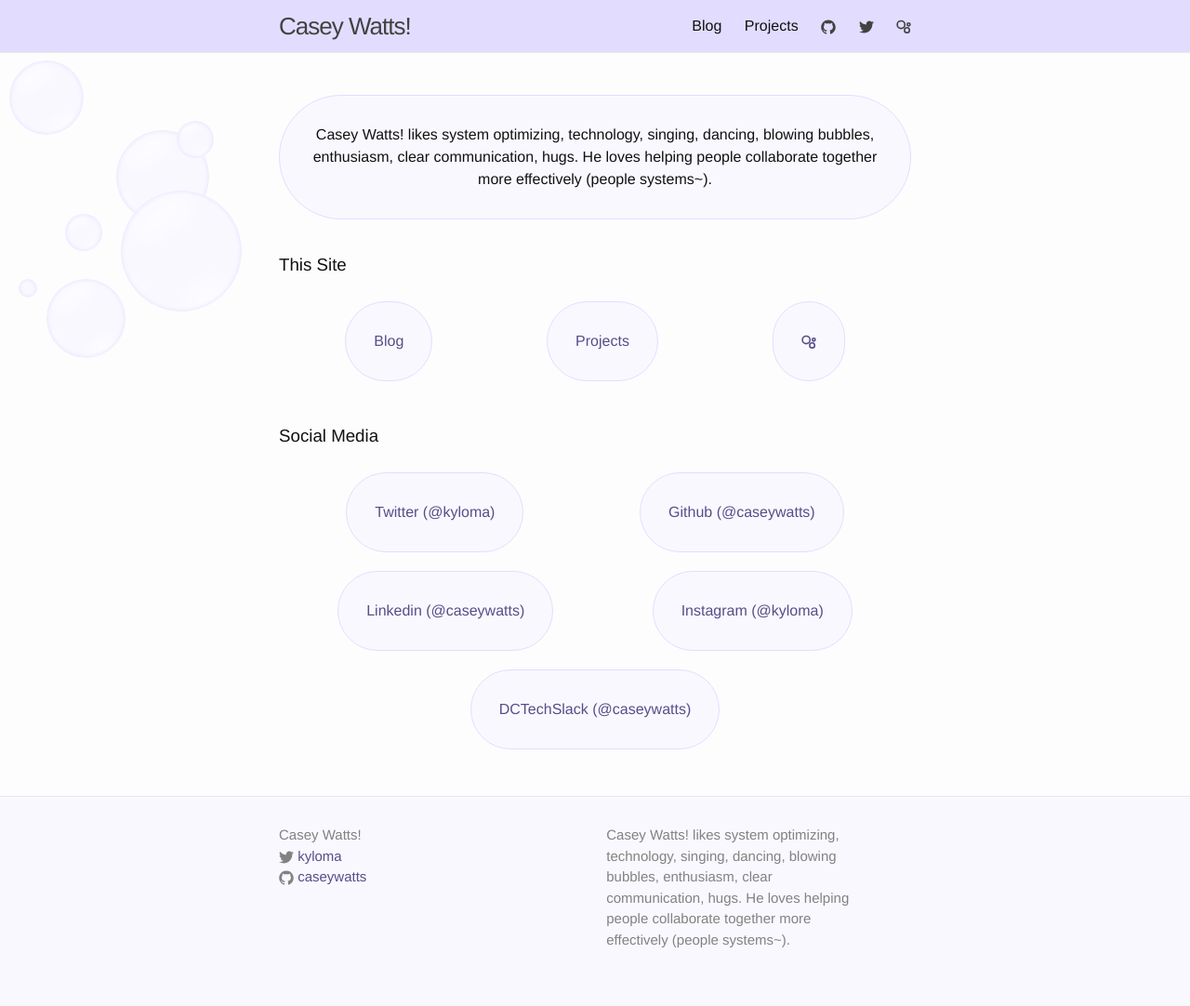
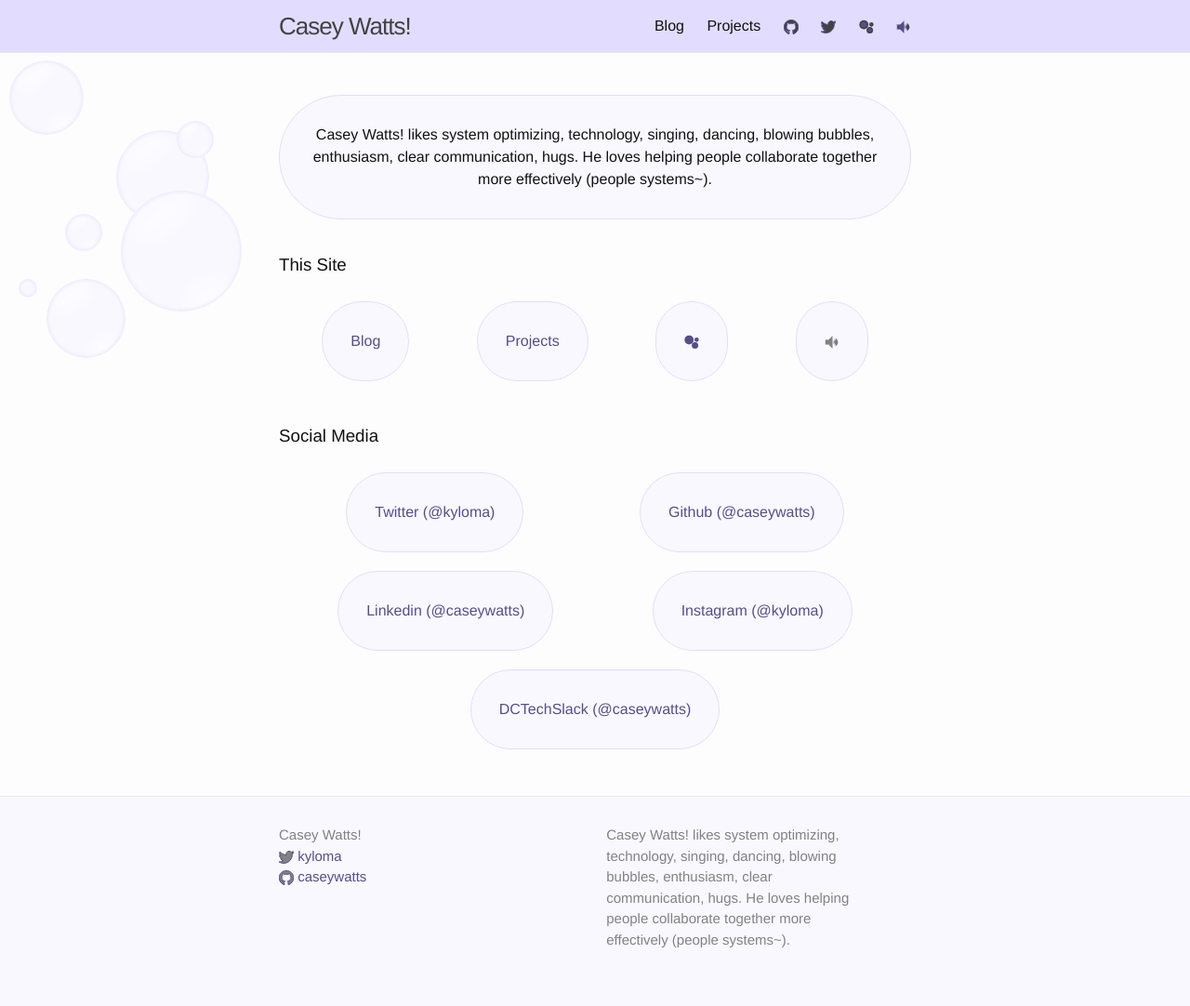
Before and after one commit to caseywatts/caseywatts.github.io, a Jekyll site: the page built from index.html, in a window 1280 px wide. Shown: the whole page at 93% size. Built offline with Jekyll 4.4.1, drawn with Linux system fonts in a browser that asks for light colours.

Commit message:
add link to soundboard, and sound icon svg

```diff
--- a/_includes/header.html
+++ b/_includes/header.html
@@ -54,6 +54,32 @@
             </svg>
           </span>
         </a>
+
+        <a href="/soundboard" class="page-link">
+          <span class="icon">
+            <svg width="128px" height="128px" viewBox="0 0 128 128" version="1.1" xmlns="http://www.w3.org/2000/svg" xmlns:xlink="http://www.w3.org/1999/xlink">
+                <!-- Generator: Sketch 42 (36781) - http://www.bohemiancoding.com/sketch -->
+                <title>speakericon</title>
+                <desc>Created with Sketch.</desc>
+                <defs></defs>
+                <g id="Page-1" stroke="none" stroke-width="1" fill="none" fill-rule="evenodd">
+                    <g id="speakericon">
+                        <g id="Speaker-Icon" transform="translate(7.000000, 11.000000)">
+                            <g id="waves" transform="translate(70.000000, 21.000000)" stroke="#000000" stroke-width="3">
+                                <path d="M16.8452106,65.658171 C28.5583249,57.0805714 35.7145605,45.615001 35.7145605,33.0191849 C35.7145605,20.2363293 28.3442163,8.61753539 16.320409,0" id="Oval-2"></path>
+                                <path d="M8.52594615,55.7712261 C16.6889802,49.7767518 21.6762615,41.7640128 21.6762615,32.9613991 C21.6762615,24.0280725 16.5397649,15.908253 8.16020448,9.8858695" id="Oval-2"></path>
+                                <path d="M0.201531128,45.6988307 C4.6995295,42.3360769 7.44762324,37.8411257 7.44762324,32.9030741 C7.44762324,27.8916958 4.61730882,23.3366751 0,19.9582648" id="Oval-2"></path>
+                            </g>
+                            <g id="speaker" fill="#000000">
+                                <rect id="Rectangle" x="0" y="33" width="60" height="40"></rect>
+                                <polygon id="Rectangle" transform="translate(60.033009, 53.033009) rotate(45.000000) translate(-60.033009, -53.033009) " points="22.5330086 15.5330086 97.5330086 90.5330086 22.5330086 90.5330086"></polygon>
+                            </g>
+                        </g>
+                    </g>
+                </g>
+            </svg>
+          </span>
+        </a>
       </div>
     </nav>
 
--- a/_sass/_custom.scss
+++ b/_sass/_custom.scss
@@ -1,22 +1,25 @@
 // Sitewide Things
 a {
   color: #574e88;
-  g {
+  g, path {
     stroke: #574e88;
+    fill: #574e88;
   }
 }
 
 a:visited {
   color: #433688;
-  g {
+  g, path {
     stroke: #433688;
+    fill: #433688;
   }
 }
 
 a:hover {
   color: #bdb3f7;
-  g {
+  g, path {
     stroke: #bdb3f7;
+    fill: #bdb3f7;
   }
   text-decoration: none;
 }
--- a/index.html
+++ b/index.html
@@ -31,6 +31,33 @@ layout: default
         </span>
       </p>
     </a>
+
+    <a href="/soundboard">
+      <p class="bubble-link">
+        <span class="icon">
+          <svg width="128px" height="128px" viewBox="0 0 128 128" version="1.1" xmlns="http://www.w3.org/2000/svg" xmlns:xlink="http://www.w3.org/1999/xlink">
+              <!-- Generator: Sketch 42 (36781) - http://www.bohemiancoding.com/sketch -->
+              <title>speakericon</title>
+              <desc>Created with Sketch.</desc>
+              <defs></defs>
+              <g id="Page-1" stroke="none" stroke-width="1" fill="none" fill-rule="evenodd">
+                  <g id="speakericon">
+                      <g id="Speaker-Icon" transform="translate(7.000000, 11.000000)">
+                          <g id="waves" transform="translate(70.000000, 21.000000)" stroke="#000000" stroke-width="3">
+                              <path d="M16.8452106,65.658171 C28.5583249,57.0805714 35.7145605,45.615001 35.7145605,33.0191849 C35.7145605,20.2363293 28.3442163,8.61753539 16.320409,0" id="Oval-2"></path>
+                              <path d="M8.52594615,55.7712261 C16.6889802,49.7767518 21.6762615,41.7640128 21.6762615,32.9613991 C21.6762615,24.0280725 16.5397649,15.908253 8.16020448,9.8858695" id="Oval-2"></path>
+                              <path d="M0.201531128,45.6988307 C4.6995295,42.3360769 7.44762324,37.8411257 7.44762324,32.9030741 C7.44762324,27.8916958 4.61730882,23.3366751 0,19.9582648" id="Oval-2"></path>
+                          </g>
+                          <g id="speaker" fill="#000000">
+                              <path d="M27.0330086,33 L0,33 L0,73 L26.9669914,73 L60.0330086,106.066017 L60.0330086,7.10542736e-15 L27.0330086,33 Z" id="Combined-Shape"></path>
+                          </g>
+                      </g>
+                  </g>
+              </g>
+          </svg>
+        </span>
+      </p>
+    </a>
   </div>
   <h3>Social Media</h3>
   <div class="some-section">
```
